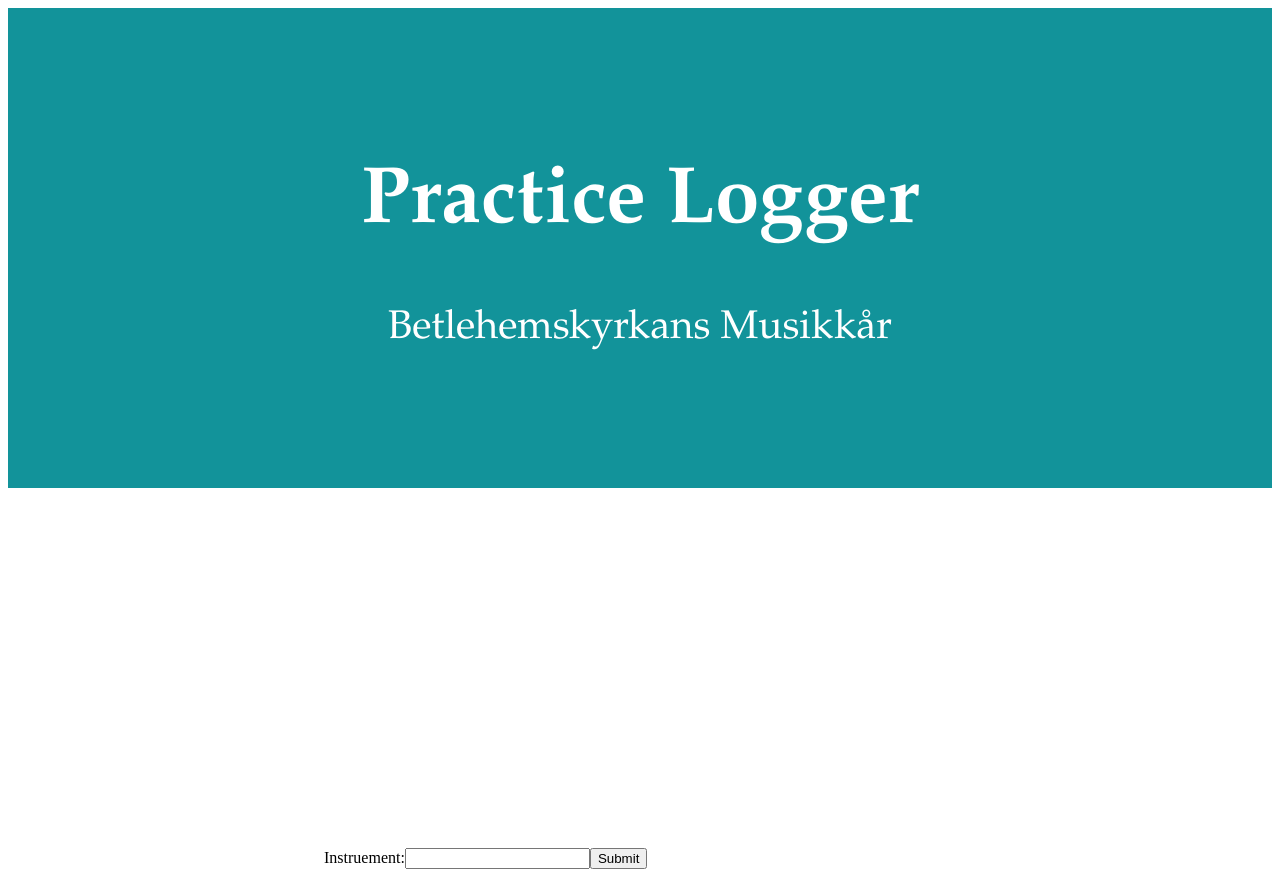
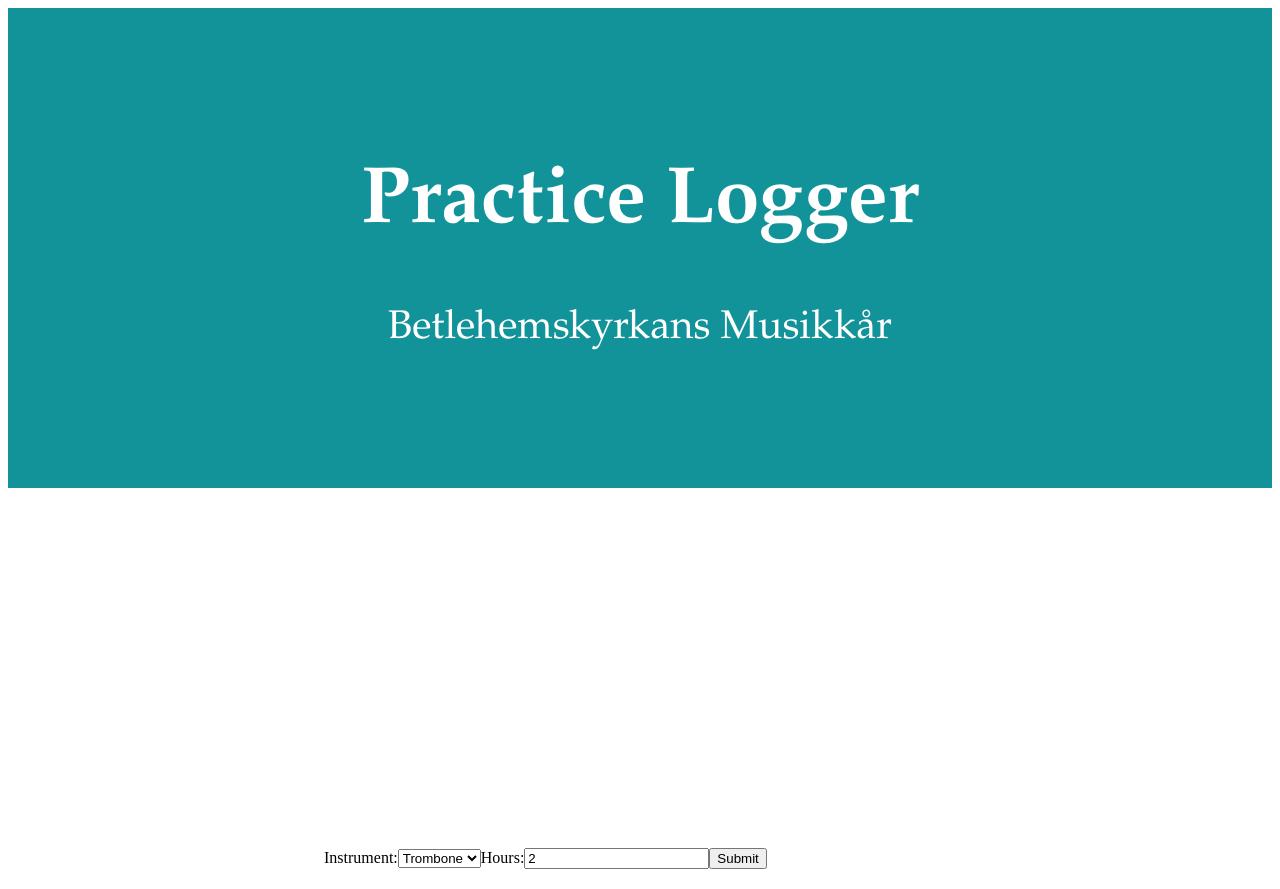
Before and after one commit to mathenri/practice-logger, a React (Create React App) app in the folder client/: page / in a window 1280 px wide. Built offline with nearby package versions, Linux system fonts and the light colour scheme; no server answers.

Commit message:
Add hours input

```diff
--- a/client/src/App.js
+++ b/client/src/App.js
@@ -45,18 +45,27 @@ class App extends Component {
 class NameForm extends Component {
   constructor(props) {
     super(props);
-    this.state = { value: '' };
+    this.state = {
+      instrument: 'Trombone',
+      hours: 2
+    };
 
     this.handleChange = this.handleChange.bind(this);
     this.handleSubmit = this.handleSubmit.bind(this);
   }
 
   handleChange(event) {
-    this.setState({value: event.target.value});
+    const target = event.target;
+    const value = target.value;
+    const name = target.name;
+
+    this.setState({
+      [name]: value
+    });
   }
 
   handleSubmit(event) {
-    alert('One practice hour was logged for instruement: ' + this.state.value);
+    alert(this.state.hours + ' practice hours was logged for instrument: ' + this.state.instrument);
 
     fetch('http://localhost:4000/records', {
         method: 'POST',
@@ -65,8 +74,8 @@ class NameForm extends Component {
           'Content-Type': 'application/json',
       },
       body: JSON.stringify({
-        user: this.state.value,
-        hours: 1,
+        user: this.state.instrument,
+        hours: this.state.hours,
       })
     });
 
@@ -76,9 +85,16 @@ class NameForm extends Component {
   render() {
     return (
       <form onSubmit={this.handleSubmit}>
-        <label>
-          Instruement:
-          <input type="text" value={this.state.value} onChange={this.handleChange} />
+        <label>Instrument:
+          <select name="instrument" value={this.state.instrument} onChange={this.handleChange}>
+            <option value="Trombone">Trombone</option>
+            <option value="Cornet">Cornet</option>
+            <option value="Tuba">Tuba</option>
+            <option value="Horn">Horn</option>
+          </select>
+        </label>
+        <label>Hours:
+          <input name="hours" type="number" value={this.state.hours} onChange={this.handleChange} />
         </label>
         <input type="submit" value="Submit" />
       </form>
```
